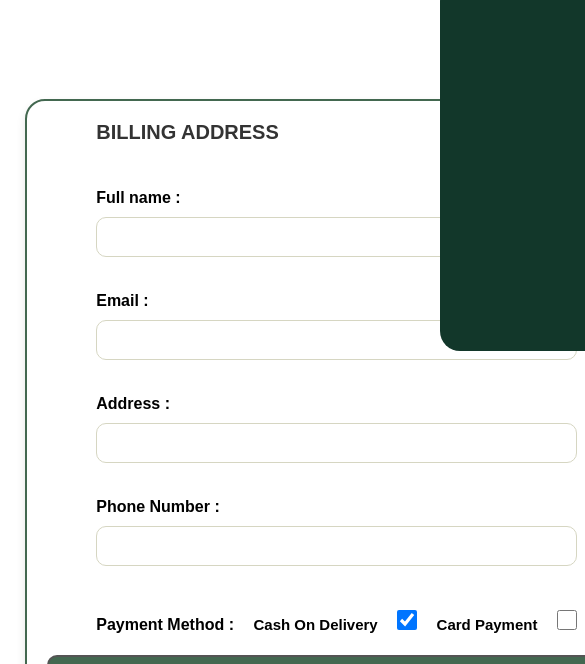
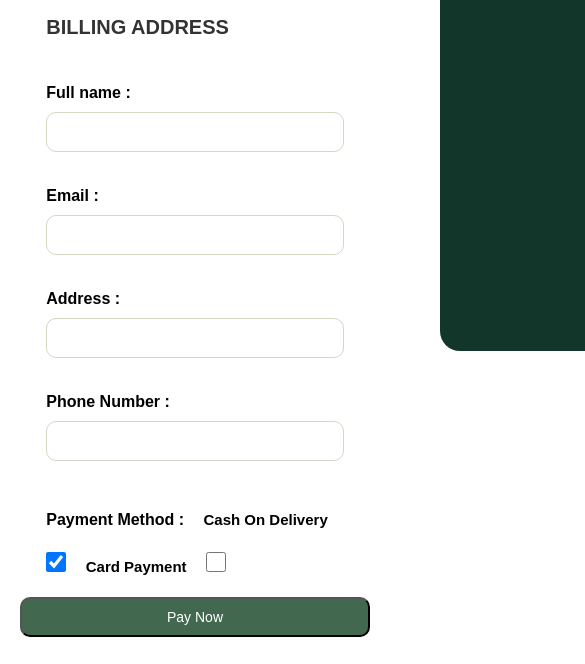
Before and after one commit to Pranoshian/Grocewave, a plain HTML site: page Order.html in a window 390 px wide. Shown: the part 104-768 px from the top of the page, 585 px wide, since content can reach past the window. Drawn offline with Linux system fonts and the light colour scheme.

Commit message:
Update style.css

```diff
--- a/css/style.css
+++ b/css/style.css
@@ -1216,6 +1216,60 @@ hr{
     justify-content: center;
   }
 
+
+/* Mobile responsiveness */
+@media (max-width: 768px) {
+    .container {
+        padding: 15px;
+        flex-direction: column;
+        align-items: stretch;
+    }
+
+    .container form {
+        width: 100%;
+        padding: 15px;
+        box-shadow: none;
+        border: none;
+    }
+
+    .container form .row {
+        flex-direction: column;
+        align-items: stretch;
+    }
+
+    .container form .row .col {
+        flex: 1 1 auto;
+    }
+
+    .container form .submit-btn {
+        padding: 10px;
+        font-size: 15px;
+    }
+}
+
+@media (max-width: 480px) {
+    .container {
+        padding: 10px;
+    }
+
+    .container form {
+        padding: 10px;
+    }
+
+    .container form .title {
+        font-size: 18px;
+    }
+
+    .container form .row .col .inputBox input {
+        font-size: 14px;
+    }
+
+    .container form .submit-btn {
+        padding: 8px;
+        font-size: 14px;
+    }
+}
+
 /* label & input */
 
 
```
